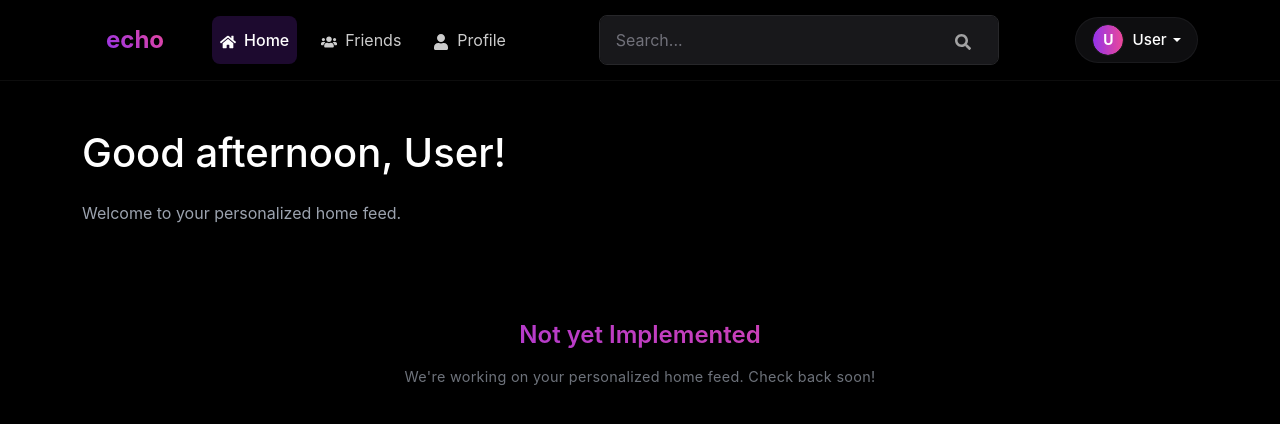
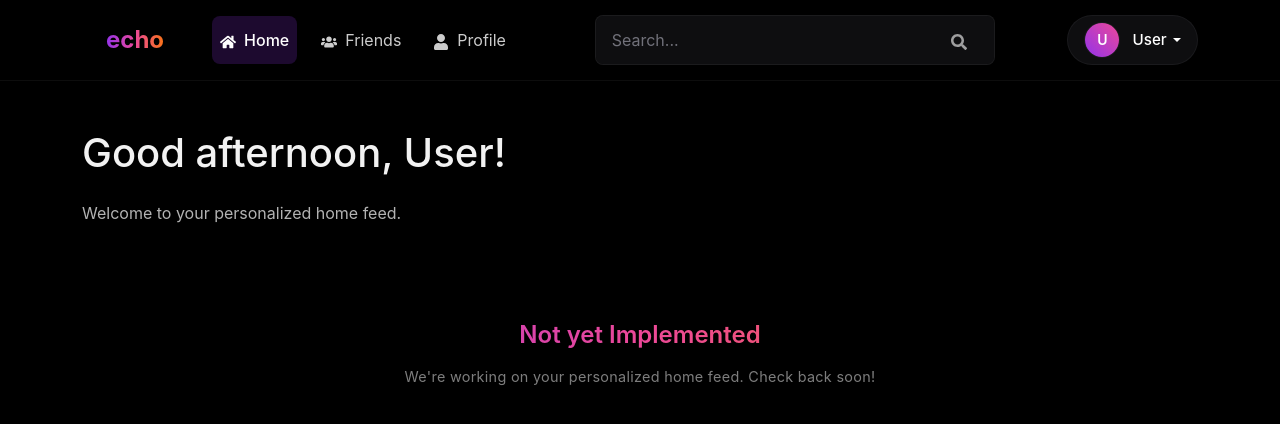
Before and after one commit to IegorKovalov/echo, a React (Vite) app in the folder client/: page /home in a window 1280 px wide. Shown: the top 424 px of the page. Built offline with nearby package versions, Linux system fonts and the light colour scheme; sample sign-in values are in the browser's storage.

Commit message:
minor ui fixes

```diff
--- a/client/src/styles/avatar.css
+++ b/client/src/styles/avatar.css
@@ -1,14 +1,12 @@
 /* User avatar styles */
 .user-avatar {
-  width: 100%;
-  height: 100%;
-  object-fit: cover;
-  border-radius: 50%;
-  background-image: linear-gradient(to right, #9333ea, #ec4899);
+  position: relative;
+  display: flex;
+  align-items: center;
+  justify-content: center;
+  background-image: linear-gradient(45deg, var(--color-primary), var(--color-secondary));
   color: white;
-  font-weight: bold;
-  box-shadow: 0 4px 15px rgba(0, 0, 0, 0.2);
-  position: relative;
+  font-weight: 600;
 }
 
 .user-avatar-container {
@@ -17,6 +15,12 @@
   justify-content: center;
   border-radius: 50%;
   overflow: hidden;
+}
+
+.user-avatar,
+.user-avatar-container {
+  box-shadow: 0 3px 10px rgba(0, 0, 0, 0.2);
+  transition: all 0.3s ease;
 }
 
 .user-avatar.avatar-default,
--- a/client/src/styles/custom-toast.css
+++ b/client/src/styles/custom-toast.css
@@ -1,9 +1,12 @@
 .toast-container {
   position: fixed;
-    bottom: 1rem;
-    right: 1rem;
+  bottom: 1.5rem;
+  right: 1.5rem;
   z-index: 1050;
-    max-width: 250px;
+  display: flex;
+  flex-direction: column;
+  gap: 0.75rem;
+  max-width: 350px;
 }
 
 .echo-toast {
@@ -13,10 +16,20 @@
   border-radius: 0.75rem;
   box-shadow: 0 4px 15px rgba(0, 0, 0, 0.4);
   overflow: hidden;
-    color: #fff;
+  color: var(--text-primary);
+  margin-bottom: 0.75rem;
   animation: toast-slide-in 0.3s ease-out forwards;
 }
-
+.echo-toast-header {
+  background: linear-gradient(
+    to right,
+    rgba(147, 51, 234, 0.1),
+    rgba(236, 72, 153, 0.1)
+  );
+  border-bottom: 1px solid rgba(255, 255, 255, 0.05);
+  padding: 0.75rem 1rem;
+  color: var(--text-primary);
+}
   @keyframes toast-slide-in {
     from {
       transform: translateX(100%);
--- a/client/src/styles/global.css
+++ b/client/src/styles/global.css
@@ -1,6 +1,36 @@
 /* Global styles for the entire application */
 
-/* General utility classes */
+.btn {
+  border-radius: 0.75rem;
+  padding: 0.75rem 1.5rem;
+  font-weight: 500;
+  transition: all 0.25s ease;
+}
+
+.gradient-button,
+.btn-primary {
+  background-image: linear-gradient(to right, var(--color-primary), var(--color-secondary)) !important;
+  border: none !important;
+  box-shadow: 0 2px 5px rgba(0, 0, 0, 0.2);
+}
+
+.gradient-button:hover,
+.btn-primary:hover {
+  transform: translateY(-2px);
+  box-shadow: 0 4px 12px rgba(147, 51, 234, 0.3);
+}
+
+.btn-outline-secondary {
+  border: 1px solid rgba(255, 255, 255, 0.1);
+  background-color: transparent;
+  color: var(--text-secondary);
+}
+
+.btn-outline-secondary:hover {
+  background-color: rgba(255, 255, 255, 0.05);
+  color: var(--text-primary);
+  border-color: rgba(147, 51, 234, 0.3);
+}
 .min-h-screen {
     min-height: 100vh;
   }
--- a/client/src/styles/navigation.css
+++ b/client/src/styles/navigation.css
@@ -134,9 +134,10 @@
   }
 
   .navbar-avatar {
-    width: 32px !important;
-    height: 32px !important;
-    margin-right: 0.5rem;
+    width: 36px !important;
+    height: 36px !important;
+    margin-right: 0.75rem;
+    transition: all 0.2s ease;
     border: 1px solid rgba(39, 39, 42, 0.5);
     border-radius: 50%;
     overflow: hidden;
--- a/client/src/styles/post-expiration.css
+++ b/client/src/styles/post-expiration.css
@@ -1,88 +1,189 @@
-/* Post expiration and countdown timer styles */
+/*
+ * POST EXPIRATION VISUAL ENHANCEMENTS
+ * Improving visual cues for expiration and countdown features
+ */
 
+/* Enhanced post expiration styling */
+.post-card {
+  position: relative;
+  overflow: hidden;
+}
+
+/* Expiration indicator linear gradient at the top of card */
+.post-card::before {
+  content: '';
+  position: absolute;
+  top: 0;
+  left: 0;
+  right: 0;
+  height: 3px;
+  background: linear-gradient(to right, var(--color-primary), var(--color-secondary));
+  transform: scaleX(0);
+  transform-origin: right;
+  transition: transform 0.3s ease;
+  z-index: 1;
+}
+
+/* Show indicator based on expiration percentage */
+.post-card[data-expiration="25"]::before {
+  transform: scaleX(0.25);
+}
+
+.post-card[data-expiration="50"]::before {
+  transform: scaleX(0.5);
+}
+
+.post-card[data-expiration="75"]::before {
+  transform: scaleX(0.75);
+}
+
+.post-card[data-expiration="90"]::before {
+  transform: scaleX(0.9);
+}
+
+/* Visual treatment for expiring posts */
 .expiring-post {
-    transition: opacity 0.5s ease-in-out;
+  transition: all 0.5s ease-in-out;
 }
 
 .expiring-post.fade-level-1 {
-    opacity: 0.9;
+  opacity: 0.95;
+  box-shadow: 0 0 15px rgba(236, 72, 153, 0.2);
 }
 
 .expiring-post.fade-level-2 {
-    opacity: 0.8;
+  opacity: 0.9;
+  box-shadow: 0 0 15px rgba(236, 72, 153, 0.3);
 }
 
 .expiring-post.fade-level-3 {
-    opacity: 0.7;
+  opacity: 0.85;
+  box-shadow: 0 0 15px rgba(236, 72, 153, 0.4);
+  border-color: rgba(236, 72, 153, 0.3);
 }
 
 .expiring-post.fade-level-4 {
-    opacity: 0.6;
+  opacity: 0.8;
+  box-shadow: 0 0 15px rgba(236, 72, 153, 0.5);
+  border-color: rgba(236, 72, 153, 0.4);
 }
 
-  /* Countdown Timer Styles */
+/* Glow effect for critically expiring posts */
+.expiring-post.critical {
+  animation: expiration-pulse 2s infinite;
+}
+
+@keyframes expiration-pulse {
+  0% {
+    box-shadow: 0 0 5px rgba(236, 72, 153, 0.4);
+  }
+  50% {
+    box-shadow: 0 0 15px rgba(236, 72, 153, 0.7);
+  }
+  100% {
+    box-shadow: 0 0 5px rgba(236, 72, 153, 0.4);
+  }
+}
+
+/* Enhanced Countdown Timer Styles */
 .countdown-container {
-    margin-bottom: 0;
-    border-radius: 8px;
-    background-color: rgba(18, 18, 20, 0.3);
-    transition: all 0.3s ease;
-    margin-right: 10px;
   display: flex;
   align-items: center;
-    height: 100%;
+  padding: 0.35rem 0.75rem;
+  border-radius: 1rem;
+  background-color: rgba(18, 18, 20, 0.5);
+  border: 1px solid rgba(255, 255, 255, 0.1);
+  transition: all 0.3s ease;
+}
+
+/* Different states for countdown */
+.countdown-container.normal {
+  background-color: rgba(18, 18, 20, 0.5);
+}
+
+.countdown-container.warning {
+  background-color: rgba(245, 158, 11, 0.1);
+  border-color: rgba(245, 158, 11, 0.2);
+}
+
+.countdown-container.critical {
+  background-color: rgba(239, 68, 68, 0.1);
+  border-color: rgba(239, 68, 68, 0.2);
+  animation: countdown-pulse 2s infinite;
+}
+
+@keyframes countdown-pulse {
+  0% {
+    background-color: rgba(239, 68, 68, 0.1);
+  }
+  50% {
+    background-color: rgba(239, 68, 68, 0.2);
+  }
+  100% {
+    background-color: rgba(239, 68, 68, 0.1);
+  }
 }
 
 .countdown-text {
-    font-size: 0.85rem;
-    padding-right: 0.25rem;
-    color: rgba(255, 255, 255, 0.9);
-    animation: pulse 2s infinite;
   display: flex;
   align-items: center;
-    height: 100%;
+  font-size: 0.85rem;
+  font-weight: 500;
+  color: var(--text-primary);
 }
 
-  @keyframes pulse {
-    0% {
-      opacity: 1;
-    }
-    50% {
-      opacity: 0.7;
-    }
-    100% {
-      opacity: 1;
-    }
+/* Countdown number highlight */
+.countdown-text strong {
+  margin: 0 0.25rem;
+  font-weight: 600;
+  color: var(--color-secondary);
 }
 
-  .expiration-progress {
-    margin-top: 0.5rem;
-    height: 5px !important;
-    border-radius: 10px;
-    overflow: hidden;
+/* Expired state */
+.countdown-text .text-danger {
+  font-weight: 600;
+  letter-spacing: 0.03em;
+  color: var(--color-error) !important;
+  animation: blink 1.5s infinite;
 }
 
+@keyframes blink {
+  0%, 100% { opacity: 1; }
+  50% { opacity: 0.7; }
+}
+
+/* Renewal button enhancements */
 .renewal-button {
-    background-image: linear-gradient(to right, #9333ea, #ec4899) !important;
+  background-image: linear-gradient(to right, var(--color-primary), var(--color-secondary)) !important;
   border: none !important;
   color: white;
   font-size: 0.75rem;
-    padding: 0.25rem 0.5rem;
+  padding: 0.375rem 0.75rem;
   margin-left: 0.75rem;
-    border-radius: 4px;
+  border-radius: 1rem;
   transition: all 0.2s ease;
+  box-shadow: 0 2px 5px rgba(0, 0, 0, 0.2);
+  display: inline-flex;
+  align-items: center;
+  gap: 0.35rem;
 }
 
 .renewal-button:hover {
-    background-image: linear-gradient(to right, #7e22ce, #db2777) !important;
   transform: translateY(-1px);
+  box-shadow: 0 4px 10px rgba(147, 51, 234, 0.3);
 }
 
-  .renewal-button:disabled {
-    opacity: 0.5;
-    cursor: not-allowed;
+/* Renewal count badge */
+.renewals-badge {
+  display: inline-flex;
+  align-items: center;
+  justify-content: center;
+  font-size: 0.65rem;
+  font-weight: 600;
+  background-color: rgba(255, 255, 255, 0.2) !important;
+  color: white;
+  width: 18px;
+  height: 18px;
+  border-radius: 50%;
+  margin-left: 0.35rem;
 }
-
-  .renewals-badge {
-    font-size: 0.7rem;
-    background-color: rgba(75, 85, 99, 0.8) !important;
-  }
--- a/client/src/styles/theme.css
+++ b/client/src/styles/theme.css
@@ -1,50 +1,104 @@
-/* Theme variables and colors */
+/*
+ * THEME CONSISTENCY FIXES
+ * Standardizing dark theme implementation and ensuring consistent use of color variables
+ */
+
+/* Update theme.css to ensure variables are consistently applied */
 :root {
-    /* Color palette */
+  /* Core colors - kept from original theme */
   --color-primary: #9333ea;
   --color-secondary: #ec4899;
   --color-accent: #f97316;
 
-    /* Background colors */
-    --bg-dark: #000;
-    --bg-card: rgba(0, 0, 0, 0.6);
-    --bg-input: #18181b;
-    --bg-input-hover: #27272a;
+  /* Enhanced background hierarchy */
+  --bg-base: #000000;
+  --bg-surface: rgba(18, 18, 20, 0.95);
+  --bg-surface-raised: rgba(24, 24, 27, 0.8);
+  --bg-surface-overlay: rgba(35, 35, 45, 0.7);
+  --bg-input: rgba(24, 24, 27, 0.6);
+  --bg-input-focus: rgba(24, 24, 27, 0.8);
 
   /* Border colors */
-    --border-light: rgba(255, 255, 255, 0.05);
-    --border-input: #27272a;
+  --border-subtle: rgba(255, 255, 255, 0.05);
+  --border-light: rgba(255, 255, 255, 0.1);
+  --border-input: rgba(39, 39, 42, 0.7);
+  --border-input-focus: rgba(147, 51, 234, 0.5);
 
   /* Text colors */
-    --text-primary: #fff;
-    --text-secondary: #71717a;
+  --text-primary: rgba(255, 255, 255, 0.95);
+  --text-secondary: rgba(255, 255, 255, 0.7);
+  --text-tertiary: rgba(255, 255, 255, 0.5);
+  --text-muted: rgba(113, 113, 122, 1);
 
-    /* Status colors */
+  /* Status colors remain the same */
   --color-success: #10b981;
   --color-error: #ef4444;
   --color-warning: #f59e0b;
   --color-info: #3b82f6;
 
-    /* Gradients */
-    --gradient-primary: linear-gradient(to right, #9333ea, #ec4899);
-    --gradient-hover: linear-gradient(to right, #7e22ce, #db2777);
-    --gradient-text: linear-gradient(to right, #9333ea, #ec4899, #f97316);
-    --gradient-overlay: linear-gradient(to right, rgba(147, 51, 234, 0.2), rgba(236, 72, 153, 0.2));
-
   /* Shadows */
   --shadow-sm: 0 2px 10px rgba(0, 0, 0, 0.2);
-    --shadow-md: 0 4px 12px rgba(0, 0, 0, 0.3);
-    --shadow-lg: 0 10px 25px rgba(0, 0, 0, 0.4);
-    --shadow-button: 0 4px 12px rgba(236, 72, 153, 0.3);
+  --shadow-md: 0 4px 20px rgba(0, 0, 0, 0.3);
+  --shadow-lg: 0 8px 30px rgba(0, 0, 0, 0.4);
+  --shadow-highlight: 0 4px 12px rgba(236, 72, 153, 0.3);
+}
 
-    /* Border radius */
-    --radius-sm: 0.5rem;
-    --radius-md: 0.75rem;
-    --radius-lg: 1rem;
-    --radius-xl: 1.5rem;
-    --radius-full: 9999px;
+/* Global background application */
+body, .bg-black {
+  background-color: var(--bg-base);
+  color: var(--text-primary);
+}
 
-    /* Transitions */
-    --transition-fast: 0.2s ease;
-    --transition-normal: 0.3s ease;
+/* Card and container styles */
+.post-card,
+.auth-card-container,
+.settings-content-card,
+.settings-sidebar,
+.profile-header-card,
+.messenger-card,
+.echo-card,
+.echoes-feed,
+.stat-card {
+  background-color: var(--bg-surface-raised);
+  border: 1px solid var(--border-light);
+  box-shadow: var(--shadow-md);
+  backdrop-filter: blur(10px);
 }
+
+/* Updated form elements */
+.form-control,
+.search-input,
+.custom-input {
+  background-color: var(--bg-input) !important;
+  border-color: var(--border-input) !important;
+  color: var(--text-primary) !important;
+}
+
+.form-control:focus,
+.search-input:focus,
+.custom-input:focus {
+  background-color: var(--bg-input-focus) !important;
+  border-color: var(--border-input-focus) !important;
+  box-shadow: 0 0 0 0.25rem rgba(147, 51, 234, 0.25) !important;
+}
+
+/* Text color consistency */
+.text-secondary {
+  color: var(--text-secondary) !important;
+}
+
+.text-muted {
+  color: var(--text-tertiary) !important;
+}
+
+.text-white {
+  color: var(--text-primary) !important;
+}
+
+/* Refined gradient texts */
+.gradient-text {
+  background: linear-gradient(to right, var(--color-primary), var(--color-secondary), var(--color-accent));
+  -webkit-background-clip: text;
+  background-clip: text;
+  color: transparent;
+}
```
Also changed, not shown: client/src/styles/posts.css (+39 -25 lines), client/src/styles/profile.css (+5 -2 lines), 1 other file (tests, documents, lock files or other folders). Lines whose indentation alone changed are shown as unchanged.
